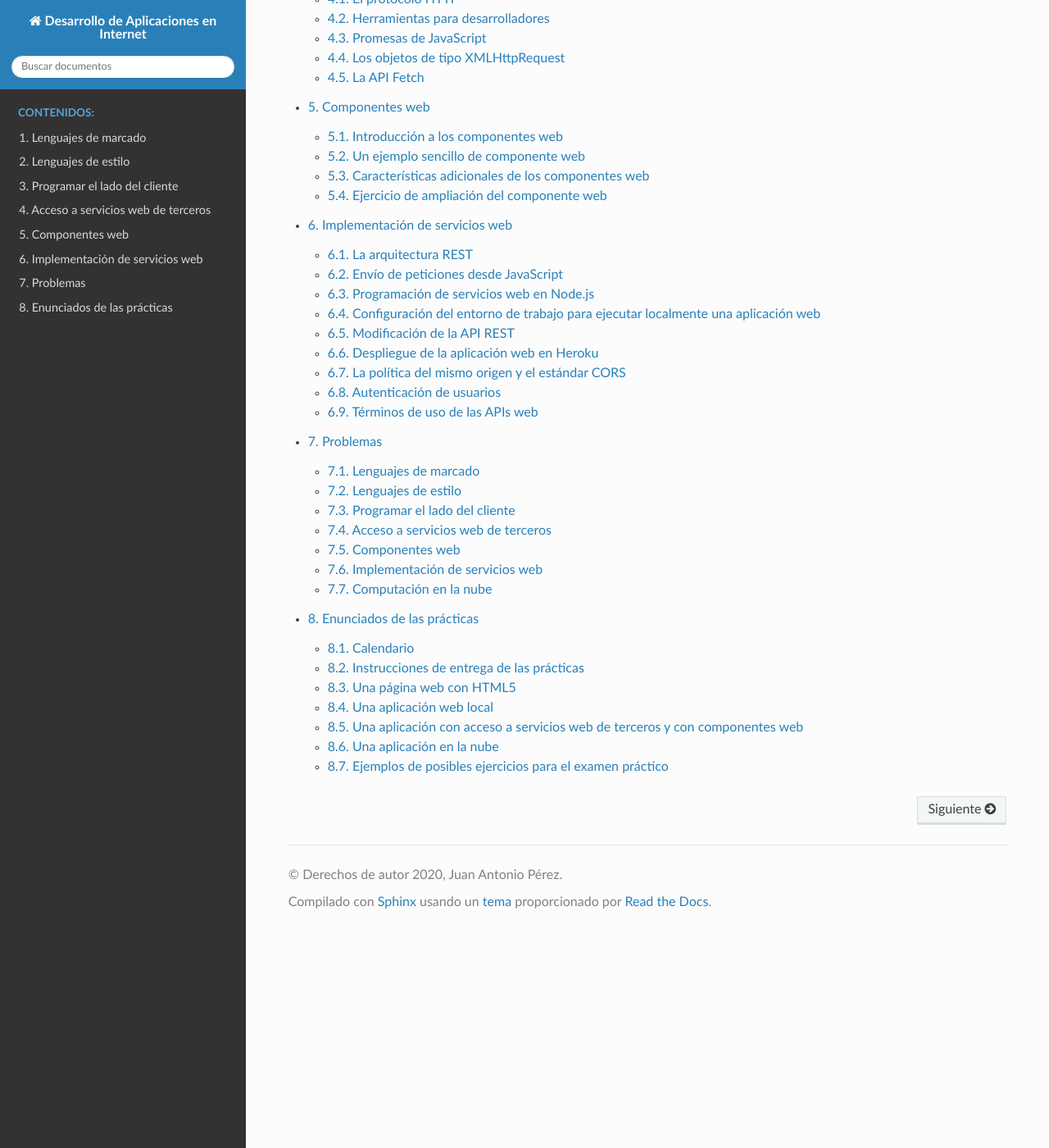
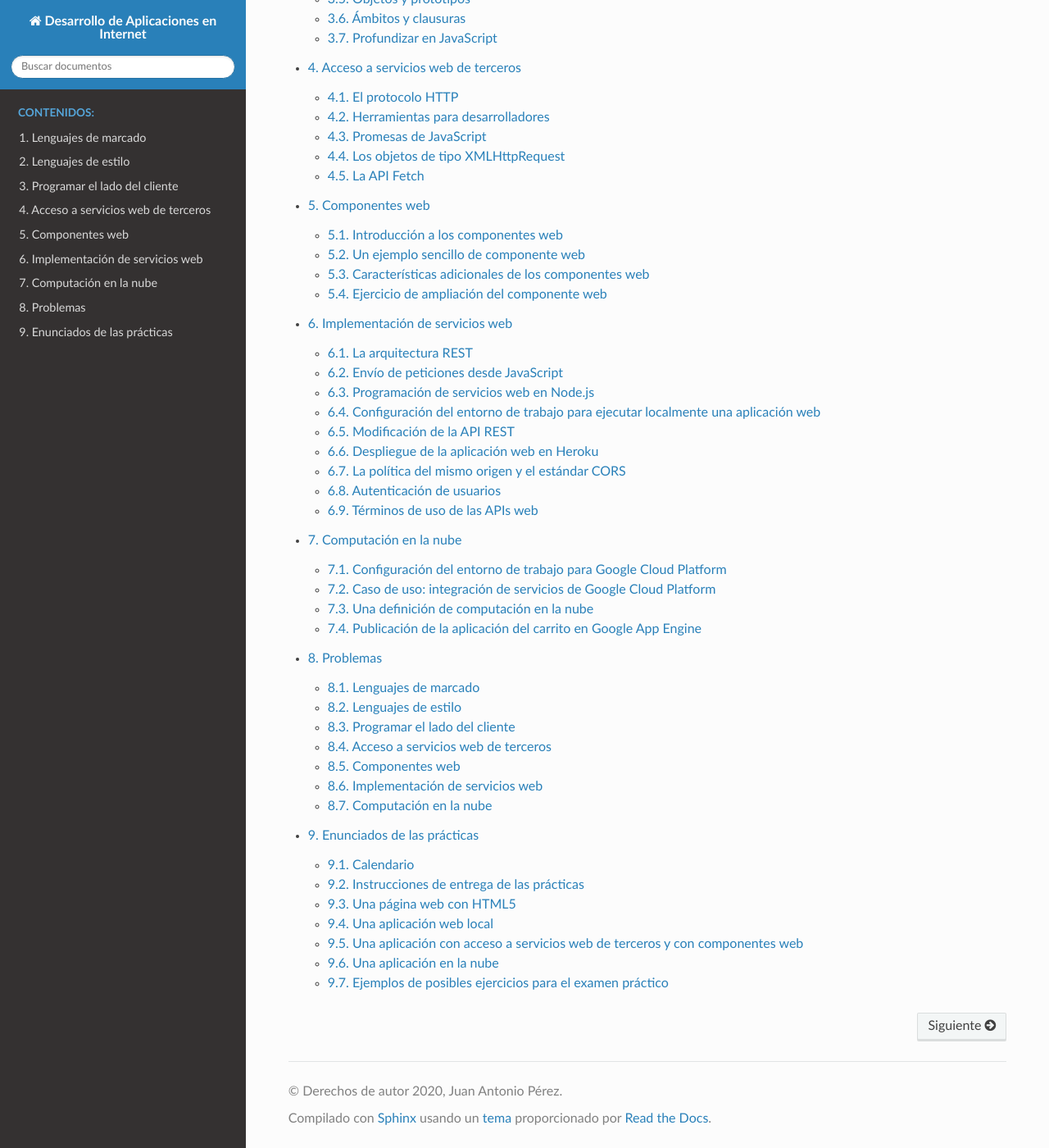
Before and after one commit to jaspock/dai2021, a Sphinx documentation site: the page built from docs/source/index.rst, in a window 1280 px wide and 1400 px high, scrolled down 4246 px. Shown: the whole window at 82% size. Built offline with Sphinx 7.4.7 and the Read the Docs theme 2.0.0, drawn with Linux system fonts in a browser that asks for light colours; some of the changed lines change nothing that is shown; some of the changed text lies outside the part shown.

Commit message:
Capítulo sobre la nube.

```diff
--- a/docs/source/index.rst
+++ b/docs/source/index.rst
@@ -51,6 +51,7 @@
 Actividades previas a las clases
 --------------------------------
 
+- Antes de la clase del 01/12/2020: sigue la actividad ":ref:`label-gcloud`", donde se muestra cómo configurar tu entorno de trabajo para poder trabajar con la nube de Google, y, a continuación, la actividad ":ref:`label-gcp`" en la que tendrás que ver unos vídeos (duración: 40 minutos), leer unos tutoriales y realizar un pequeño ejercicio. A continuación, contesta el `test sobre Google Cloud Platform`_ (plazo límite: 30/11/2020, 23:59 horas)
 - Antes de la clase del 24/11/2020: practica con lo que se comenta en las actividades siguientes: ":ref:`label-local`", ":ref:`label-prueba-carrito`", ":ref:`label-api-cambio`", ":ref:`label-heroku`" y ":ref:`label-cors`". A continuación, contesta el `test sobre despliegue de aplicaciones web`_ (plazo límite: 23/11/2020, 23:59 horas)
 - Antes de la clase del 17/11/2020: lee detenidamente y practica con lo discutido en las actividades siguientes: ":ref:`label-curl`", ":ref:`label-cliente-rest`" y ":ref:`label-servidor-rest`"; la última incluye un vídeo con una traza de la aplicación del carrito (duración: 28 minutos; unos 20 a 1,5x). Para poder practicar con el código de esas actividades, tendrás que configurar tu entorno de trabajo como se indica en la actividad ":ref:`label-local`". A continuación, contesta el `test sobre implementación de servicios web`_ (plazo límite: 16/11/2020, 23:59 horas).
 - Antes de la clase del 10/11/2020: lee detenidamente y practica con lo discutido en las actividades siguientes: ":ref:`label-intro-comp`", ":ref:`label-ejemplo-comp`" y ":ref:`label-avanzado-comp`". A continuación, contesta el `test sobre componentes web`_ (plazo límite: 09/11/2020, 23:59 horas).
@@ -62,6 +63,7 @@
 - Antes de la clase del 29/09/2020: lee detenidamente y practica con lo discutido en las actividades siguientes: ":ref:`label-inline-css`", ":ref:`label-caja-css`" y ":ref:`label-posicionamiento-css`". A continuación, contesta el `test sobre el modelo de caja de CSS`_ (plazo límite: 28/09/2020, 23:59 horas). Recuerda utilizar tu cuenta de ``gcloud.ua.es`` para acceder a todos estos materiales.
 - Antes de la clase del 22/09/2020: estudia los vídeos y practica con la actividad ":ref:`label-intro-css`" (duración total de los vídeos: unos 35 minutos; unos 25 a velocidad 1,5x). A continuación, contesta el `test sobre la introducción a CSS`_ (plazo límite: 21/09/2020, 23:59 horas). Utiliza tu cuenta de ``gcloud.ua.es`` para acceder a todos estos materiales.
 
+.. _`test sobre Google Cloud Platform`: https://forms.gle/6cCTbvJWTekiHGLc9
 .. _`test sobre despliegue de aplicaciones web`: https://forms.gle/GUbu37fNwaYyfgPV7
 .. _`test sobre implementación de servicios web`: https://forms.gle/H3pTR3LwudaJwE4b8
 .. _`test sobre componentes web`: https://forms.gle/DowYFoTLpv4BTCpcA
@@ -148,9 +150,8 @@
     servicios
     componentes
     rest
+    nube
     problemas
     practicas
 
-.. nube
-
 .. >>> add new documents here
--- /dev/null
+++ b/docs/source/nube.rst
@@ -0,0 +1,242 @@
+.. role:: problema-contador
+
+Computación en la  nube
+=======================
+
+La computación en la nube se ha convertido en la manera más habitual de gestionar los diferentes recursos necesarios para una aplicación web.
+
+.. Important::
+
+  Las habilidades que deberías adquirir con este tema incluyen las siguientes:
+
+  - Entender la diferencia entre los distintos niveles de abstracción proporcionados por los diferentes modelos de computación en la nube.
+  - Conocer, saber usar y relacionar entre ellos varios de los servicios de infraestructura y plataforma disponibles en la nube.
+  - Saber implantar en Google App Engine aplicaciones web escritas en Node.js que usen las bases de datos relacionales de Google Cloud SQL.
+
+.. _label-gcloud:
+
+Configuración del entorno de trabajo para Google Cloud Platform
+---------------------------------------------------------------
+
+En las actividades de este tema vamos a usar diversos servicios de Google Cloud Platform. Aunque plataformas como Amazon Web Services, Microsoft Azure o Google Cloud Platform suelen ofrecer de forma gratuita un acceso limitado a algunos de sus servicios, en esta asignatura vas a a usar un proyecto en Google Cloud Platform que el profesor ya ha creado para ti y que está asignado a una cuenta de facturación para centros educativos que Google ofrece a la universidad. Tu proyecto está asociado a la cuenta que la universidad te asigna con `dominio gcloud.ua.es`_; asegúrate de que la tienes activada antes de seguir leyendo. Para no generar gastos innecesarios, recuerda eliminar los recursos que no vayas a seguir utilizando cuando acabes.
+
+.. _`dominio gcloud.ua.es`: https://si.ua.es/es/manuales/uacloud/uacloudse/servicios-externos.html
+
+
+.. admonition:: Hazlo tú ahora
+  :class: hazlotu
+
+  Sigue las instrucciones que vienen a continuación para configurar tu entorno de trabajo para las actividades de este tema.
+
+Comienza instalando Node.js y SQLite como se estudió en el tema anterior en la sección ":ref:`label-local`". También necesitarás tener instalado `gcloud`_, un cliente de línea de órdenes (CLI) que permite interactuar con Google Cloud Platform desde la línea de órdenes y que forma pate del Google Cloud SDK (por el inglés *software development kit*).
+
+.. Important::
+
+  El fichero ``dai-bundle-dev`` que se menciona al comienzo del apartado ":ref:`label-local`" del capítulo anterior también te permite instalar el SDK de Google Cloud Platform. Edita el script ``install.sh`` y cambia, si procede, el valor de las variables de entorno del comienzo para que instale el SDK.
+
+Las `instrucciones de instalación del SDK`_ cambian de un sistema operativo a otro; para el caso de Linux, y sin necesidad de tener privilegios de administrador, puedes ejecutar lo que sigue; sáltate este paso si has instalado el SDK con el script mencionado antes::
+
+  curl https://sdk.cloud.google.com | bash
+
+.. _`gcloud`: https://cloud.google.com/sdk/gcloud/?hl=EN
+.. _`instrucciones de instalación del SDK`: https://cloud.google.com/sdk/docs/downloads-interactive?hl=EN
+
+Ahora cierra el terminal actual y abre uno nuevo para que se actualicen los valores de las variables de entorno. Una vez instalado, has de vincular el SDK con tu cuenta de Google Cloud Platform (en este caso, tu cuenta ``gcloud.ua.es``)::
+
+  gcloud init
+
+Si posteriormente el SDK se desvinculara por algún motivo de tu cuenta, puedes volver a emparejarlo haciendo::
+
+  gcloud auth login
+
+Puedes ver los proyectos que tienes creados en Google Cloud Platform con::
+
+  gcloud projects list
+
+Y para ver cuál es el proyecto por defecto::
+
+  gcloud config get-value project
+
+Lo más habitual es que solo tengas el proyecto de la asignatura, cuyo nombre comienza por *dai*, pero si el proyecto seleccionado por defecto es uno diferente (quizás un proyecto que hayas creado tú por tu cuenta) puedes cambiarlo haciendo::
+
+  gcloud config set project <id>
+
+donde ``<id>`` sería el id del proyecto obtenido de la lista porporcionada por ``gcloud projects list``.
+
+.. Para desinstalar gcloud borrar su directorio princial y ~/.config/gcloud en Linux.
+
+
+.. _label-gcp:
+
+Caso de uso: integración de servicios de Google Cloud Platform
+--------------------------------------------------------------
+
+En esta actividad vas a crear una solución que integre diversos servicios de Google Cloud Platform. Ve unos vídeos, explora los documentos de introducción enlazados y, a continuación realiza el ejercicio propuesto.
+
+.. admonition:: Hazlo tú ahora
+  :class: hazlotu
+
+  Ve los vídeos de la lista de reproducción de `introducción a Google Cloud Platform`_ y toma nota de las principales ideas allí expuestas. Los vídeos tienen los subtítulos correctos en inglés y puedes leerlos en otros idiomas mediante traducción automática (lo que implica que habrá errores con cierta frecuencia). Ten en cuenta que la duración total de todos los vídeos de la lista es de alrededor de 40 minutos.
+
+  .. _`introducción a Google Cloud Platform`: https://www.youtube.com/playlist?list=PLy5CQU7Pj3dPZY56AtbNvldglxIuss889
+
+Para conseguir llevar a cabo la siguiente tarea, necesitarás leerte y practicar con estas guías rápidas (de nuevo la versión recomendada es la original en inglés, pero puedes cambiar el idioma al final de la página):
+
+- Creación de una `máquina virtual con Linux`_ en Compute Engine.
+- Ejecutar un `servidor Apache básico`_ en Compute Engine.
+- `Subir ficheros`_ a Cloud Storage.
+- Implementar una `aplicación sencilla`_ en Node.js en App Engine.
+- Crear una `función HTTP`_ en Cloud Functions (sigue el ejemplo con Node.js).
+- Crear `una función`_ en Cloud Functions.
+- Crear `una función desde la línea de órdenes`_ en Cloud Functions.
+
+.. _`máquina virtual con Linux`: https://cloud.google.com/compute/docs/quickstart-linux?hl=EN
+.. _`servidor Apache básico`: https://cloud.google.com/compute/docs/tutorials/basic-webserver-apache?hl=EN
+.. _`Subir ficheros`: https://cloud.google.com/storage/docs/quickstart-console?hl=EN
+.. _`aplicación sencilla`: https://cloud.google.com/appengine/docs/standard/nodejs/quickstart?hl=EN
+.. _`función HTTP`: https://cloud.google.com/functions/docs/tutorials/http#functions-deploy-command-node8?hl=EN
+.. _`una función`: https://cloud.google.com/functions/docs/quickstart-nodejs?hl=EN
+.. _`una función desde la línea de órdenes`: https://cloud.google.com/functions/docs/quickstart?hl=EN
+
+
+.. admonition:: Hazlo tú ahora
+  :class: hazlotu
+
+  Lanza en una estancia de Google Compute Engine un servidor web escrito en Node.js con Express (esto se estudió en el tema anterior) que sirva una página web sencilla y ofrezca un servicio GET que realice una tarea simple, como por ejemplo, invertir una cadena de texto. La página web ha de invocar mediante la API Fetch al servicio web y, además, contener una imagen que previamente habrás subido a Google Cloud Storage. Añade a continuación en Google Cloud Functions una función en JavaScript que devuelva la cadena recibida como parámetro con las vocales eliminadas e invoca también este servicio desde la página web. Para simplificar, usa la consola web de Google Cloud Platform siempre que te sea posible. ¡Elimina todos los recursos reservados cuando acabes!
+
+
+Una definición de computación en la nube
+----------------------------------------
+
+Después de la toma de contacto de la actividad anterior, estamos en disposición de poder caracterizar de forma más precisa a qué nos referimos con la computación en la nube.
+
+.. admonition:: Hazlo tú ahora
+  :class: hazlotu
+
+  Lee detenidamente la definición de computación en la nube dada por el National Institute of Standards and Technology en el documento "`The NIST Definition of Cloud Computing`_" y asegúrate de que entiendes cuáles son las características fundamentales de la computación en la nube, así como los diferentes modelos de servicios e implantación existentes. Lee con calma el documento ya que tiene una gran densidad terminológica y conceptual.
+
+  .. _`The NIST Definition of Cloud Computing`: http://dx.doi.org/10.6028/NIST.SP.800-145
+
+Los conceptos anteriores y algunos adicionales se recogen en `estas diapositivas`_.
+
+.. _`estas diapositivas`: _static/slides/500-cloud-slides.html
+
+.. vídeo "Google Data Center Security: 6 Layers Deep": https://youtu.be/kd33UVZhnAA
+
+.. _label-appengine:
+
+Publicación de la aplicación del carrito en Google App Engine
+-------------------------------------------------------------
+
+Vamos a ver cómo desplegar la aplicación del carrito del tema anterior en Google App Engine, el servicio de plataforma de aplicaciones de Google Cloud Platform. Dado que las máquinas virtuales que se asignen a nuestra aplicación de Google App Engine pueden ser eliminadas o creadas en cualquier momento en base a la demanda, necesitamos almacenar los datos que maneje la aplicación en una base de datos alojada en otro lugar: Google Cloud Platform cuenta con Google Cloud SQL, un servicio de bases de datos relacionales en la nube que incluye el gestor MySQL. En el tema anterior vimos que la aplicación del carrito ya estaba configurada para trabajar con MySQL a través de Knex.js, por lo que no es necesario modificar el código. Al comienzo de este tema, en el apartado ":ref:`label-gcloud`", también se explica cómo configurar el cliente de línea de órdenes ``gcloud``. Para que la aplicación pueda usar MySQL debemos crear y configurar una instancia de base de datos en Google Cloud SQL.
+
+.. admonition:: Hazlo tú ahora
+  :class: hazlotu
+
+  Sigue las instrucciones que vienen a continuación para aprender cómo desplegar una aplicación como la del carrito en Google App Engine.
+
+
+Para crear la instancia de Cloud SQL desde el terminal es necesario ejecutar desde la línea de órdenes::
+
+  gcloud sql instances create <instancia> --tier=db‑f1‑micro --region=europe-west3 --root-password=<contraseñaAdmin>
+
+donde ``<instancia>`` es el nombre la instancia de base de datos y ``<contraseñaAdmin>`` la contraseña que queremos para el administrador de la instancia.
+
+La primera vez que ejecutes la línea anterior, obtendrás un mensaje informando de que la API de SQL no está activada y ofreciéndote la opción de activarla; pídele que la active. Es posible que también se te solicite aceptar las `condiciones del servicio`_. Muchos servicios de Google Cloud Platform están desactivados inicialmente para evitar que las aplicaciones utilicen servicios de pago que no han sido autorizados explícitamente.
+
+.. _`condiciones del servicio`: https://console.developers.google.com/terms/cloud
+
+.. Note::
+
+  La creación de la instancia de la base de datos puede tardar varios minutos. No sigas con este tutorial hasta que no se confirme su creación.
+
+Ahora vamos a crear un nuevo usuario alternativo al administrador para acceder a la base de datos. Para ello, vamos a la `consola web de administración de instancias de bases de datos`_, seleccionamos la instancia creada anteriormente, y desde la pestaña :guilabel:`Usuarios` creamos una cuenta de usuario que pueda conectarse desde cualquier *host*.
+
+.. _`consola web de administración de instancias de bases de datos`: https://console.cloud.google.com/sql/instances/
+
+.. Note::
+
+  Desde la línea de órdenes se debería también poder conseguir crear un usuario haciendo::
+
+    gcloud sql users create <usuario> --host=% --instance=<instancia> --password=<contraseña>
+
+  En el momento de escribir esto, sin embargo, la orden anterior no parece dar los privilegios adecuados al usuario (similares a los de administrador), lo que explica por qué para la creación de usuarios recurrimos a la consola web.
+
+A continuación, creemos una base de datos en la instancia de Cloud SQL para nuestra aplicación::
+
+  gcloud sql databases create <bd> --instance=<instancia>
+
+donde ``<bd>`` es el nombre de la base de datos e ``<instancia>`` es el nombre de la instancia de Cloud SQL que creamos anteriormente. Para comprobar que usuario y base de datos han sido creados correctamente, podemos consultar los usuarios y las bases de datos existentes haciendo::
+
+  gcloud sql users list --instance=<instancia>
+  gcloud sql databases list --instance=<instancia>
+
+Ahora necesitamos conocer el nombre de conexión de la instancia que aparece en el campo ``connectionName`` al ejecutar::
+
+  gcloud sql instances describe <instancia>
+
+En Linux puedes mostrar solo la línea que contiene el nombre de conexión con::
+
+  gcloud sql instances describe <instancia> | grep connectionName
+
+Ahora, añade los datos anteriores a un fichero llamado ``.env`` que estará en la misma carpeta que ``config.js`` y ``app.js`` de la aplicación del carrito:
+
+.. code-block::
+  :linenos:
+
+  GCP_SQL_USER=<usuario>
+  GCP_SQL_PASSWORD=<contraseña>
+  GCP_SQL_DATABASE=<bd>
+  GCP_SQL_INSTANCE_CONNECTION_NAME=/cloudsql/<connectionName>
+
+Observa que el nombre de la conexión va precedido de ``/cloudsql`` en la última variable de entorno.
+
+El fichero ``app.yaml`` contiene información para Google App Engine como, entre otras cosas, las variables de entorno que se inicializarán antes de arrancar la aplicación. A diferencia de Heroku, estas variables de entorno no pueden definirse por medio del cliente de línea de órdenes (``gcloud``) sino únicamente a través de este fichero.
+
+Para subir el código de la aplicación a Google App Engine y abrirla en el navegador basta con hacer::
+
+  gcloud app deploy
+
+.. Note::
+
+  Un proyecto de Google Cloud Platform solo puede tener una aplicación de App Engine asociada como máximo. El proyecto que el profesor ha creado para ti ya tiene una aplicación de App Engine asociada; para otros proyectos sin aplicación vinculada, la línea anterior podría mostrar un mensaje ofreciendo crearla en ese momento.
+
+La aplicación ya está desplegada en la nube. Podemos ahora abrirla directamente en el navegador sin necesidad de consultar su URL haciendo::
+
+  gcloud app browse
+
+Para ver todos los mensajes de *log* emitidos por la aplicación::
+
+  gcloud app logs read
+
+Y para ir viéndolos en un terminal mientras se van generando::
+
+  gcloud app logs tail
+
+.. Important::
+
+  Las instancias de Cloud SQL tienen un coste relativamente alto, por lo que tenemos que hacer un uso moderado de ellas para no agotar los créditos disponibles. En primer lugar, asegúrate de que, como se dice más arriba, indicas el tipo de instancia de base de datos ``db‑f1‑micro`` (el más `barato`_) y ningún otro al crear la instancia. Además, acostúmbrate a *dormir* tu instancia de base de datos cuando no vayas a trabajar en las siguientes horas con ella (no es necesario que lo hagas constantemente mientras estás desarrollando, pero sí cuando vayas a dejar de hacerlo) ejecutando::
+
+    gcloud sql instances patch <instancia> --activation-policy never
+
+  Para *despertar* posteriormente la instancia puedes ejecutar::
+
+      gcloud sql instances patch <instancia> --activation-policy always
+
+  Es posible que de vez en cuando el profesor ejecute un script que intente mandar a dormir todas las instancias de base de datos por si hay estudiantes que han olvidado hacerlo. Despierta tu instancia si inesperadamente comienzas a recibir errores al acceder a la base de datos, porque lamentablemente con la segunda generación de instancias de MySQL de Google Cloud SQL esto no ocurre automáticamente. Evidentemente, en una aplicación real la base de datos ha de estar siempre disponible o establecerse un procedimiento automático que la despierte, pero para los propósitos de la asignatura y de cara a ahorrar costes, dormir y despertar la instancia de base de datos es razonablemente admisible.
+
+  .. _`barato`: https://cloud.google.com/sql/pricing#2nd-gen-instance-pricing
+
+Para poder ejecutar instrucciones de SQL sobre la base de datos y asegurarnos de que nuestro programa está rellenándola correctamente, es necesario ir a la consola web de Google Cloud Platform, abrir el terminal web Cloud Shell y hacer::
+
+  gcloud sql connect <instancia> --user=<usuario>
+
+Desde el terminal web podemos seleccionar nuestra base de datos con ``use <bd>;``, donde ``<bd>`` es el nombre correspondiente, y ejecutar instrucciones SQL como ``select * from productos;``.
+
+.. Note::
+
+  La orden anterior de ``gcloud`` para conectarte a la base de datos también se puede lanzar desde un terminal local, pero es necesario que el sistema tenga MySQL instalado. También se pueden usar clientes de MySQL como `Adminer`_ o `phpMyAdmin`_. Si se desea usar la base de datos de Cloud SQL mientras se desarrolla en modo local se puede hacer con `Cloud SQL Proxy`_; en este curso, sin embargo, no será necesario porque nuestras aplicaciones usarán SQLite en modo local y MySQL solo cuando se implanten en la nube.
+
+  .. _`Cloud SQL Proxy`: https://cloud.google.com/sql/docs/mysql/sql-proxy
+  .. _`Adminer`: https://www.adminer.org/
+  .. _`phpMyAdmin`: https://www.phpmyadmin.net/
```
